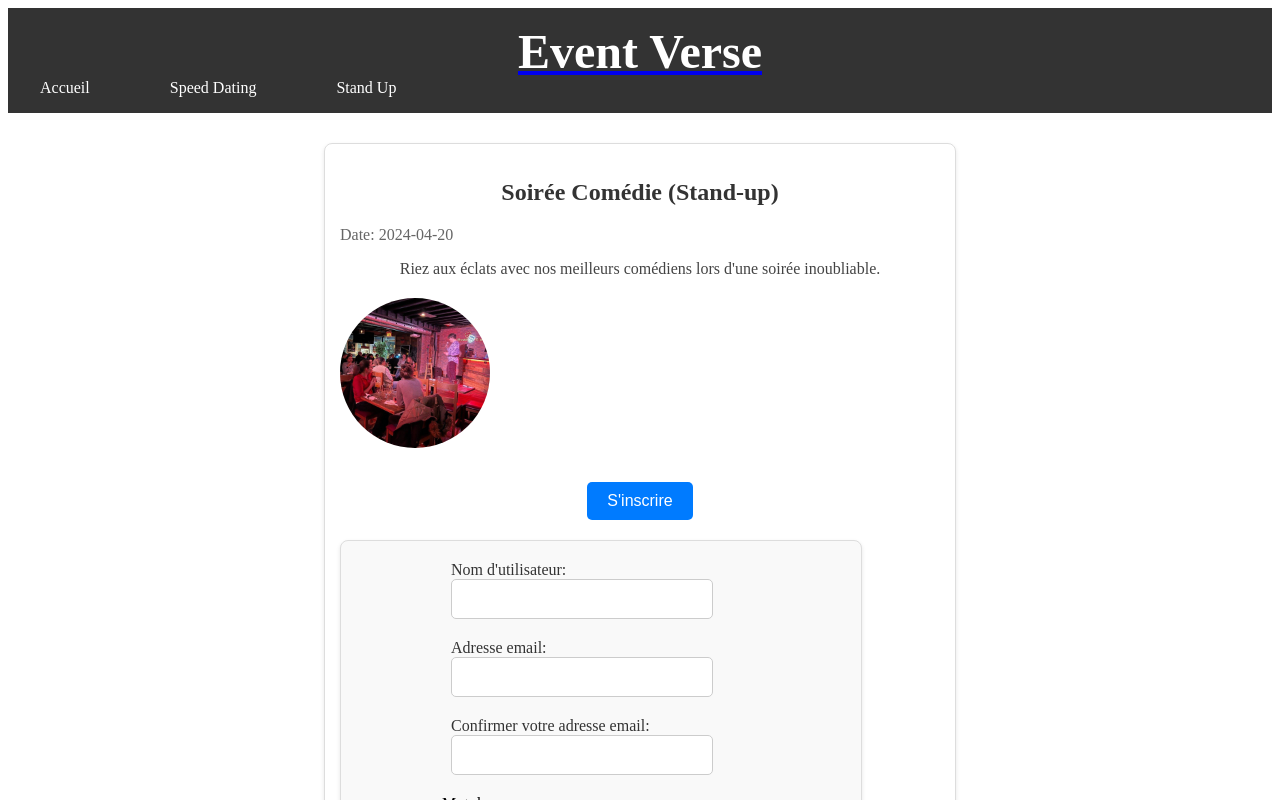
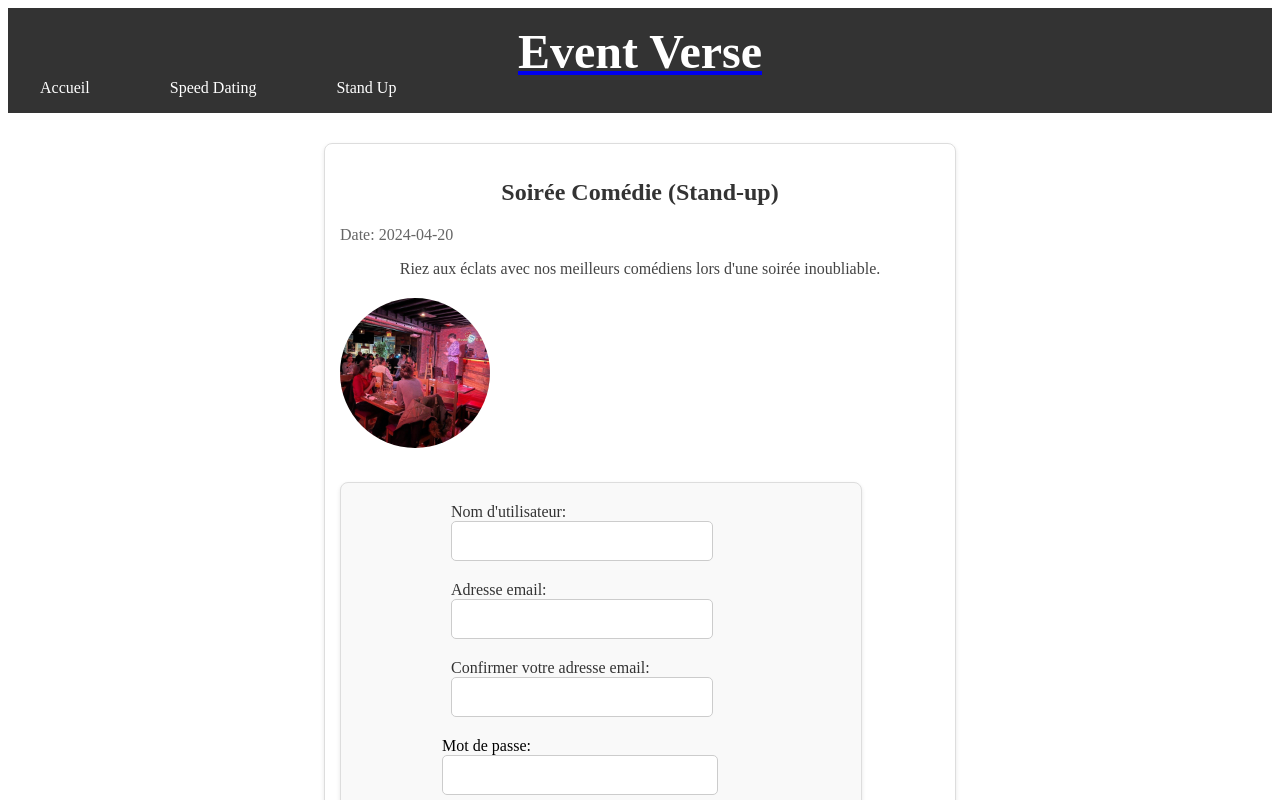
Before and after one commit to booda05/EventVerse, a Next.js app: page /Page2 in a window 1280 px wide. Both pictures are taken after a click on the button "S'inscrire". Shown: the top 800 px of the page. Built offline with nearby package versions, Linux system fonts and the light colour scheme.

Commit message:
update event.jsx

```diff
--- a/components/Event.jsx
+++ b/components/Event.jsx
@@ -1,4 +1,4 @@
-'use client'
+
 import React, { useState } from 'react';
 import styles from './Event.module.css';
 import Form from './Form';
@@ -16,6 +16,7 @@ const EventsList = ({ events }) => {
           <p className={styles.eventDescription}>{event.description}</p>
           <img src={event.imageUrl} alt={event.title} className={styles.eventImage} />
           <div className={styles.registerButtonContainer}>
+          {selectedEvent !== event.id && (
             <button
               type="button"
               className={styles.registerButton}
@@ -23,6 +24,7 @@ const EventsList = ({ events }) => {
             >
               S'inscrire
             </button>
+            )}
           </div>
           {selectedEvent === event.id && (
             <Form eventId={event.id} />
--- a/components/Form.jsx
+++ b/components/Form.jsx
@@ -118,7 +118,7 @@
                     onChange={handleRappelerMoi} />
             </label>
 
-            <input className={styles.submitButton} type="submit" value="Connection" />
+            <input className={styles.submitButton} type="submit" value="S'inscrire" />
 
             {estSoumis &&
                 <div>
```
